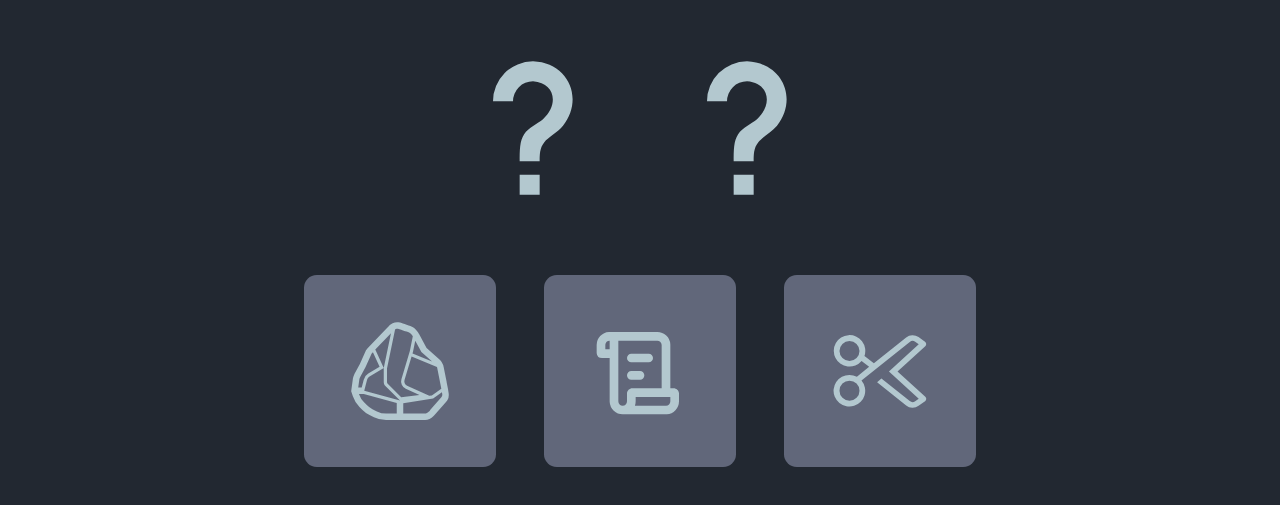
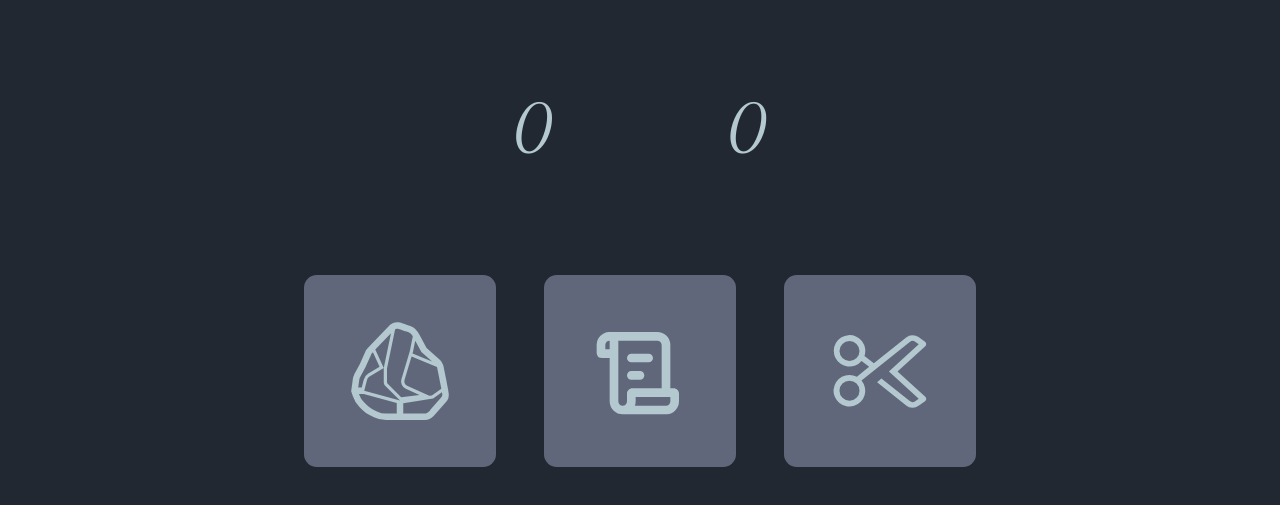
Before and after one commit to NikolaGedovic/Rock-Paper-Scissors, a plain HTML site: page index.html in a window 1280 px wide. Both pictures are taken after a click on the element 400 px from the left and 650 px from the top of the page. Shown: the part 279-784 px from the top of the page. Drawn offline with Linux system fonts and the light colour scheme; a web font is replaced by a local one.

Commit message:
make function to keep score

```diff
--- a/script.js
+++ b/script.js
@@ -29,9 +29,17 @@ function getComputerChoice() {
 function playRound() {
   computerChoice = getComputerChoice();
   const result = determineWinner(playerChoice, computerChoice);
-  console.log("Player Choice: " + playerChoice);
-  console.log("Computer Choice: " + computerChoice);
-  console.log(result);
+
+  // Update the scores
+  if (result === "You Win!") {
+    playerScore++;
+  } else if (result === "You Lose!") {
+    computerScore++;
+  }
+
+  // Call the function to update the scores
+  scoreUpdate();
+
 }
 
 // Determine The Winner
@@ -48,3 +56,14 @@ function determineWinner(playerChoice, computerChoice) {
     return "You Lose!";
   }
 }
+
+// Function to keep track of scores
+function scoreUpdate() {
+  // Select the elements where the scores are displayed
+  const playerScoreElement = document.querySelector(".player-score");
+  const computerScoreElement = document.querySelector(".computer-score");
+
+  // Update the elements with current score
+  playerScoreElement.textContent = playerScore;
+  computerScoreElement.textContent = computerScore;
+}
--- a/style.css
+++ b/style.css
@@ -71,6 +71,13 @@ body {
   margin: 3rem 0;
 }
 
+.computer-score,
+.player-score {
+  font-size: 4rem;
+  color: var(--font-color);
+  font-family: "Dancing Script";
+}
+
 .score {
   width: 10.4rem;
   height: 10.4rem;
```
